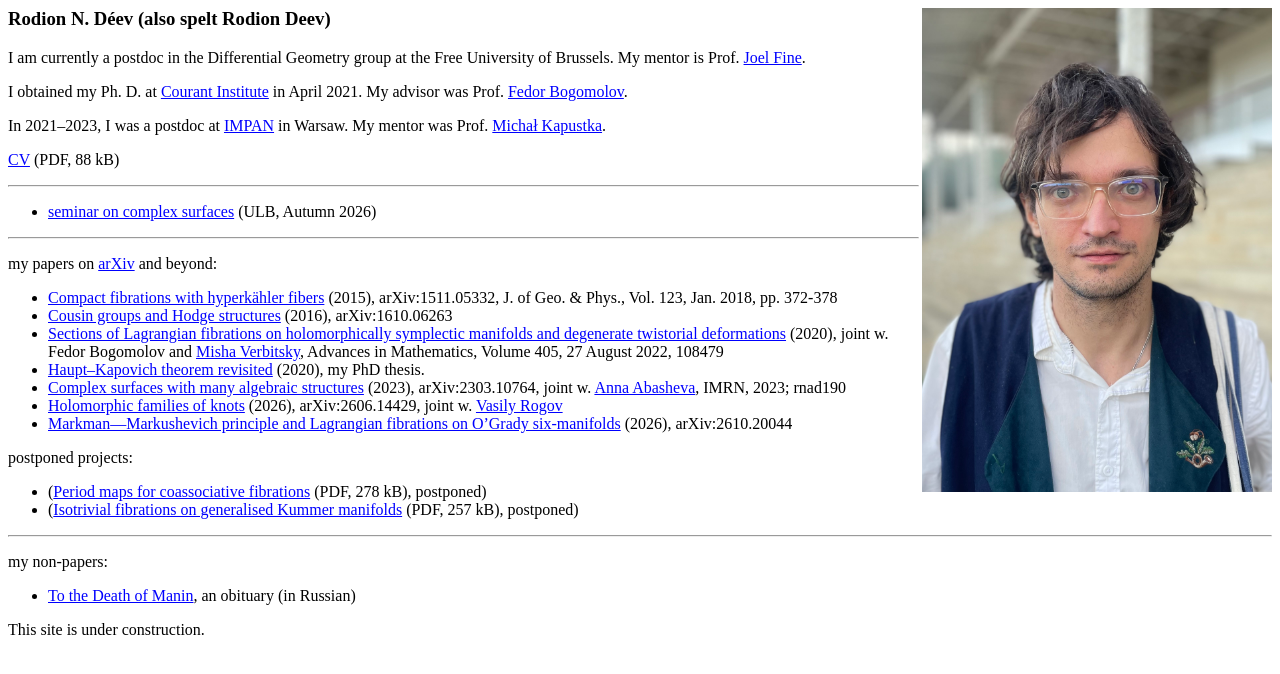
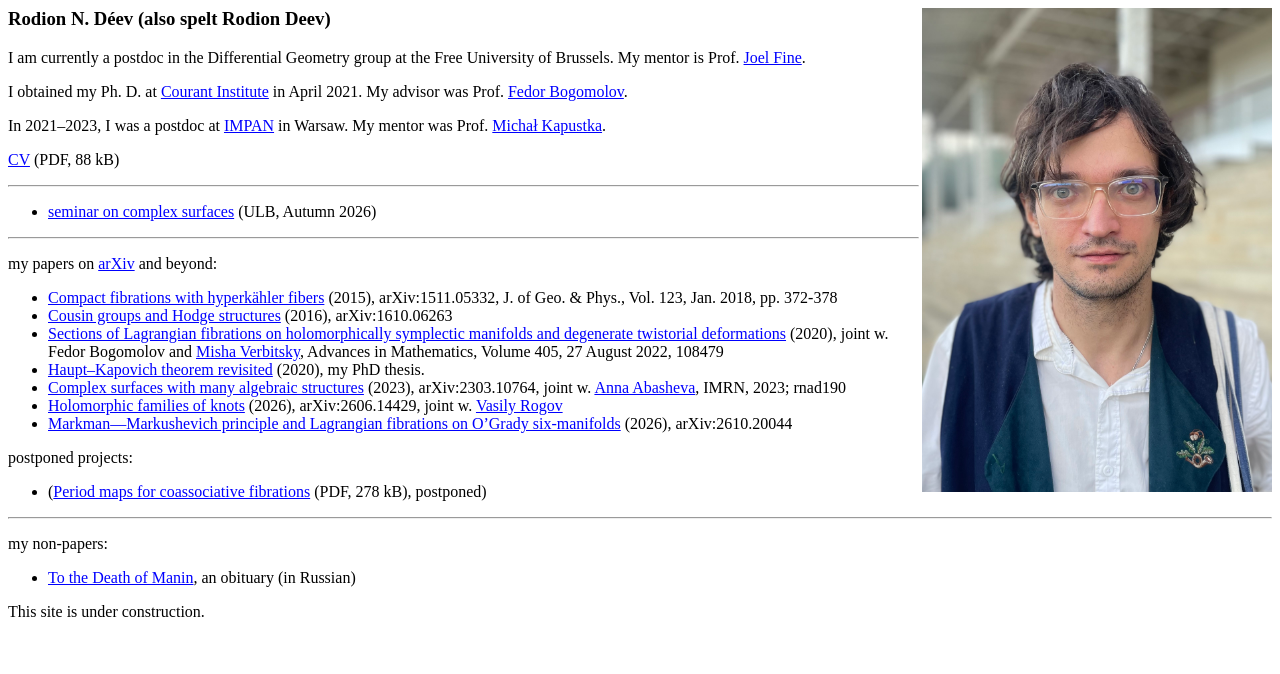
Before and after one commit to deevrod/deevrod.github.io, a plain HTML site: page index.html in a window 1280 px wide. Drawn offline with Linux system fonts and the light colour scheme.

Commit message:
Update index.html

```diff
--- a/index.html
+++ b/index.html
@@ -47,7 +47,7 @@
   <p>postponed projects:</p>
   <p><ul>
 	<li> (<a href='coas-2026-08-10.pdf'>Period maps for coassociative fibrations</a> (PDF, 278 kB), postponed)
-	<li> (<a href='isotrivial-2026-11-24.pdf'>Isotrivial fibrations on generalised Kummer manifolds</a> (PDF, 257 kB), postponed)
+	<!--<li> (<a href='isotrivial-2026-11-24.pdf'>Isotrivial fibrations on generalised Kummer manifolds</a> (PDF, 257 kB), postponed) -->
   </ul></p>
   <hr />
   <p>my non-papers:</p>
```
